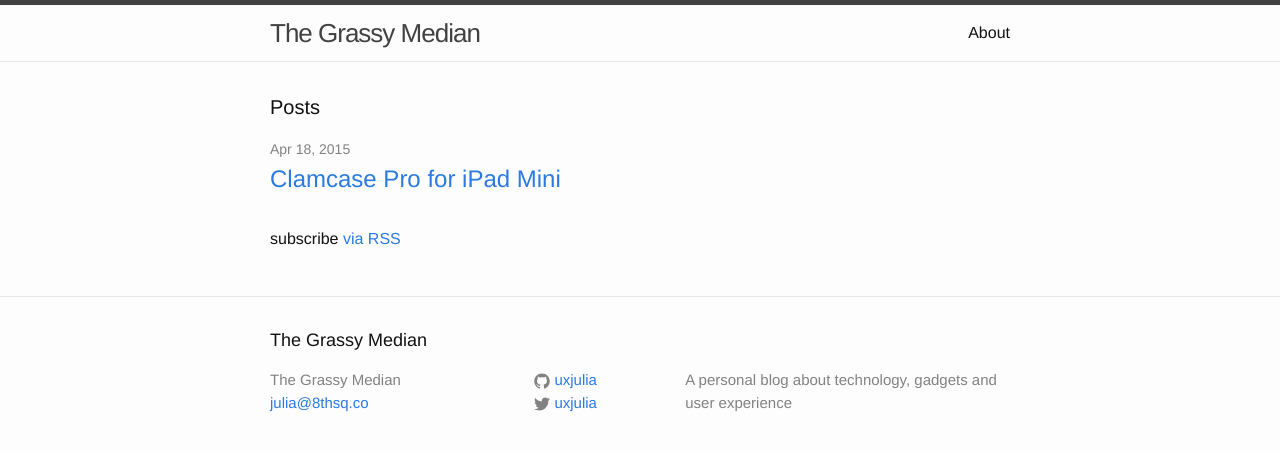
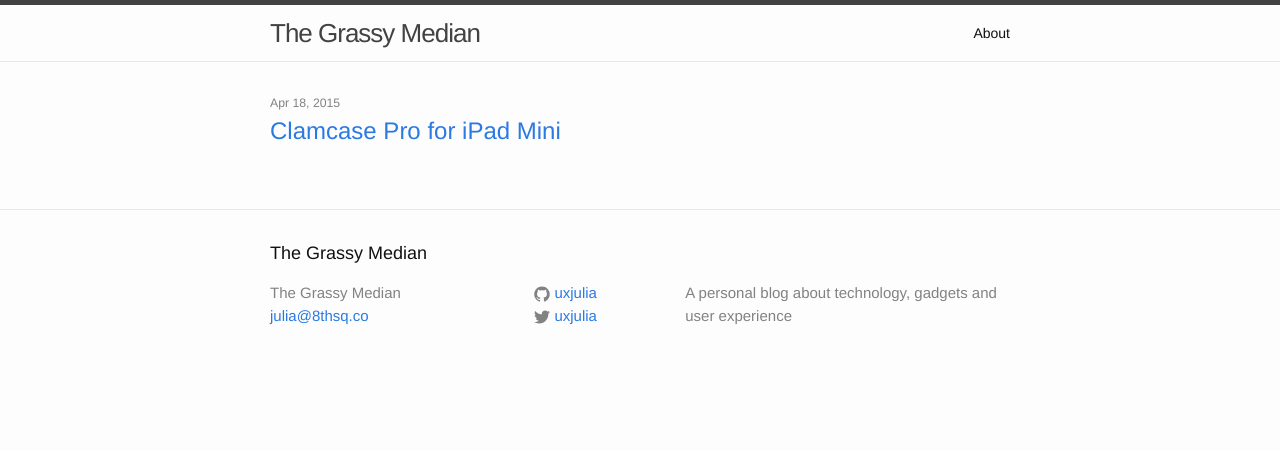
Before and after one commit to uxjulia/jekyll-blog, a Jekyll site: the page built from index.html, in a window 1280 px wide. Shown: the top 451 px of the page. Built offline with Jekyll 4.4.1, drawn with Linux system fonts in a browser that asks for light colours.

Commit message:
configuration changes

```diff
--- a/_includes/head.html
+++ b/_includes/head.html
@@ -1,4 +1,6 @@
 <head>
+    <script src="//use.typekit.net/wfw7zrx.js"></script>
+    <script>try{Typekit.load();}catch(e){}</script>
     <meta charset="utf-8">
     <meta name="viewport" content="width=device-width initial-scale=1" />
     <meta http-equiv="X-UA-Compatible" content="IE=edge">
--- a/_layouts/default.html
+++ b/_layouts/default.html
@@ -3,7 +3,7 @@
 
   {% include head.html %}
 
-  <body>
+    <body>
 
     {% include header.html %}
 
--- a/css/main.scss
+++ b/css/main.scss
@@ -6,8 +6,8 @@
 
 
 // Our variables
-$base-font-family: Helvetica, Arial, sans-serif;
-$base-font-size:   16px;
+$base-font-family: "garamond-premier-pro-display", Helvetica, Arial, sans-serif;
+$base-font-size:   14px;
 $small-font-size:  $base-font-size * 0.875;
 $base-line-height: 1.5;
 
--- a/index.html
+++ b/index.html
@@ -3,8 +3,6 @@
 ---
 
 <div class="home">
-
-  <h1 class="page-heading">Posts</h1>
 
   <ul class="post-list">
     {% for post in site.posts %}
@@ -18,6 +16,4 @@
     {% endfor %}
   </ul>
 
-  <p class="rss-subscribe">subscribe <a href="{{ "/feed.xml" | prepend: site.baseurl }}">via RSS</a></p>
-
 </div>
```
Also changed, not shown: 5 other files.
